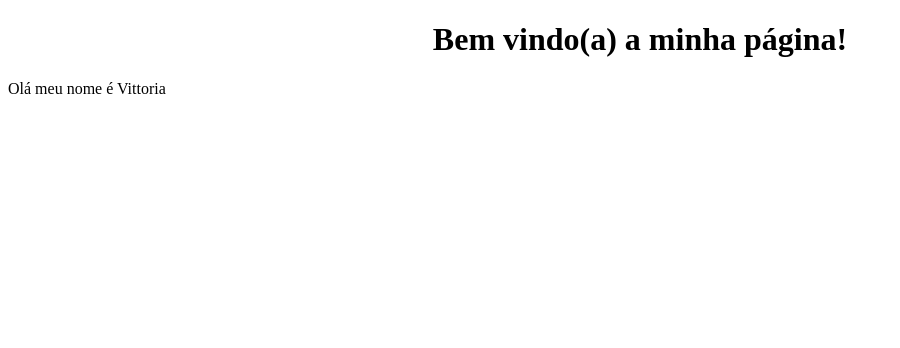
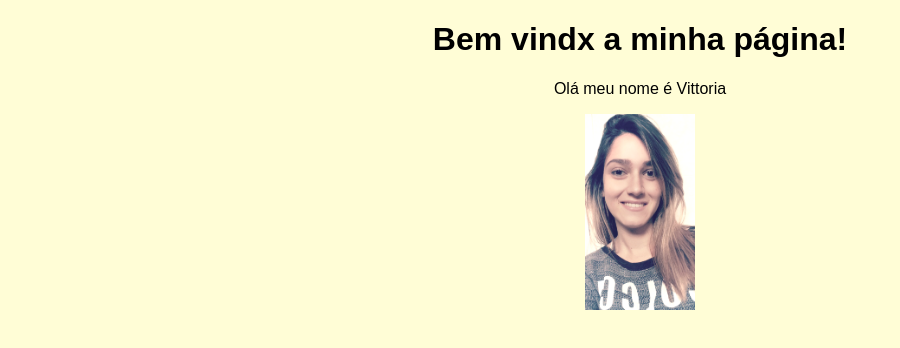
Before and after one commit to vittoria2/vittoria2.github.io, a plain HTML site: page index.html in a window 1280 px wide. Shown: the whole page, without its empty margins (0-900 px from the left). Drawn offline with Linux system fonts and the light colour scheme.

Commit message:
Colocando foto e cor de fundo

```diff
--- /dev/null
+++ b/css/styles.css
@@ -0,0 +1,15 @@
+body{
+	text-align: center;
+	font-family: arial;
+	background-color: #FFFDD6;
+}
+
+
+figcaption{
+	font-size: 8px;
+	color: #5A5D5A;
+}
+
+img{
+	width: 110px;
+}
--- a/index.html
+++ b/index.html
@@ -1,10 +1,18 @@
 <!DOCTYPE html>
 <html>
-<meta http-equiv="Content-Type" content="text/html; charset=utf-8">
+	<head>
+		<meta http-equiv="Content-Type" content="text/html; charset=utf-8">
+		<title>Meu Site</title>
+		<link rel="stylesheet" href="css/styles.css">
+	</head>
     <body>
 
-<h1 style="text-align:center;"> Bem vindo(a) a minha página! </h1>
-<p>Olá meu nome é Vittoria</p>
+		<h1 style="text-align:center;"> Bem vindx a minha página! </h1>
+		<p>Olá meu nome é Vittoria</p>
+
+		<img src="imagem/foto.png" alt="Foto da Vittoria">
+		<!-- <figcaption>Foto de Vittoria</figcaption>-->
 
     <body>
+
 </html>
```
Also changed, not shown: imagem/foto.png (added).
